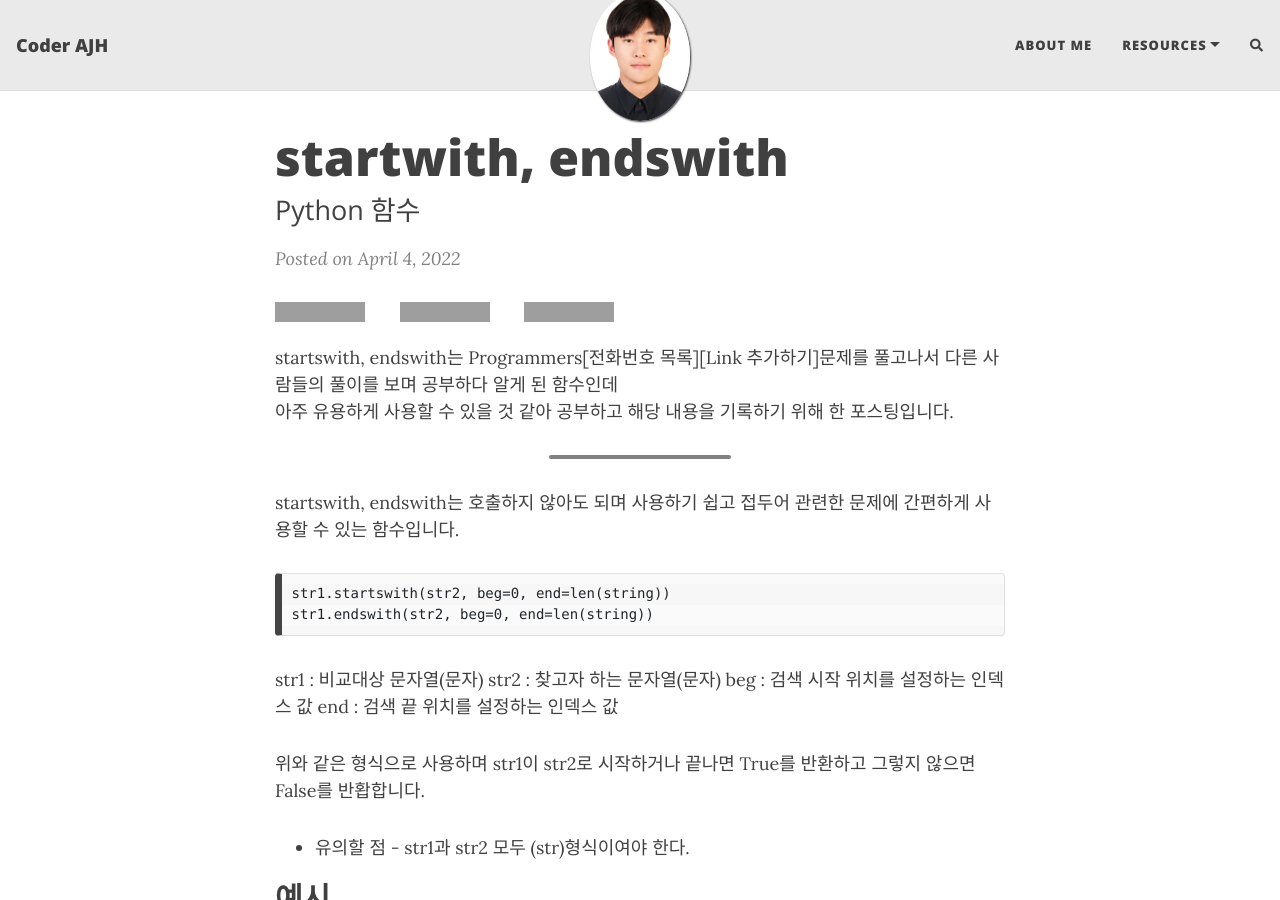
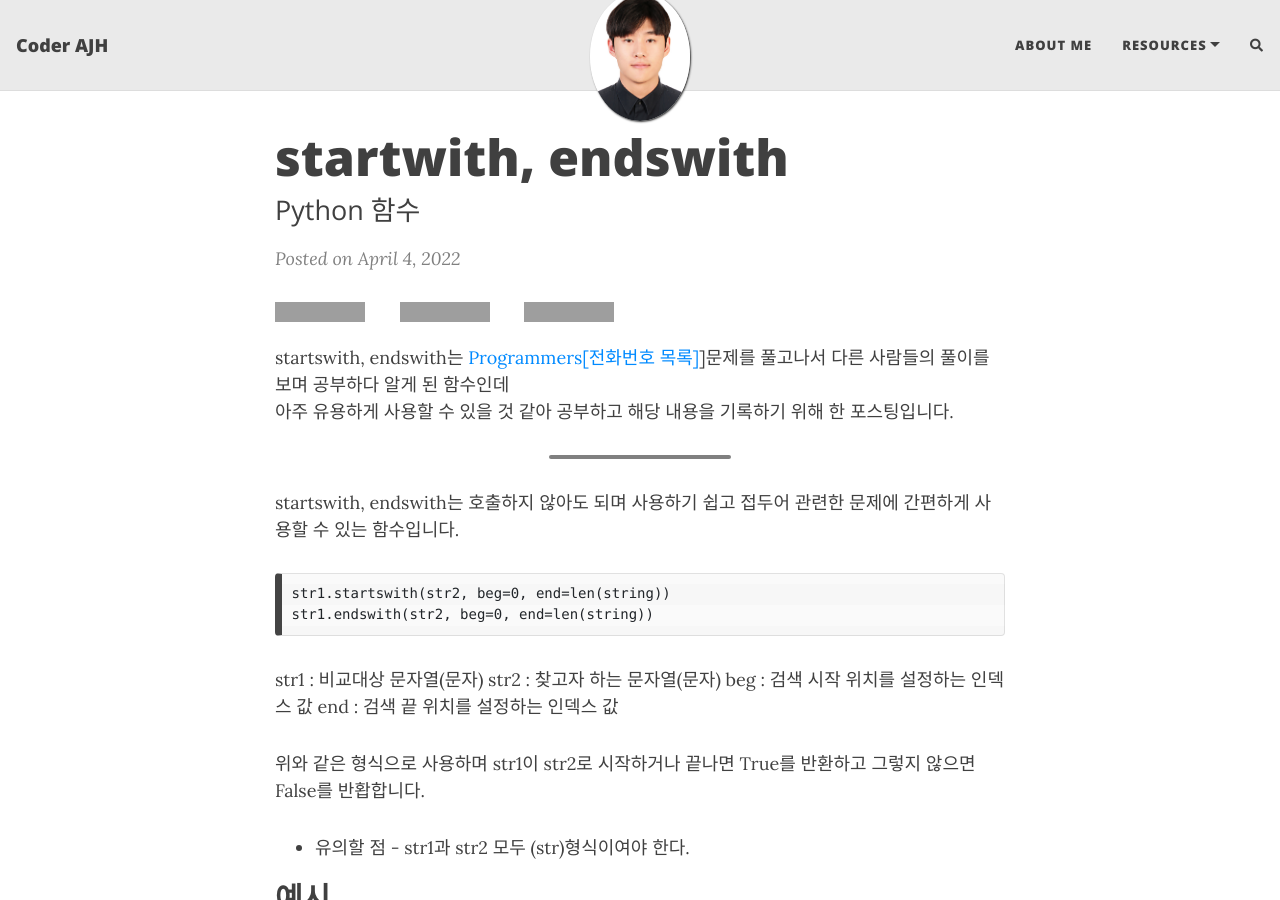
Before and after one commit to junhong625/junhong625.github.io, a Jekyll site: the page built from _posts/2022-04-04-startswith-endswith.md, in a window 1280 px wide and 900 px high, cut to the strip 0-900 px from the top of the window. Built offline with Jekyll 4.4.1, drawn with Linux system fonts in a browser that asks for light colours; nearby versions of some CDN libraries; comment, search, counter and statistics services are not loaded; some of the changed lines change nothing that is shown; grey boxes are pictures that could not be loaded.

Commit message:
Update 2022-04-04-startswith-endswith.md

```diff
--- a/_posts/2022-04-04-startswith-endswith.md
+++ b/_posts/2022-04-04-startswith-endswith.md
@@ -7,7 +7,7 @@ gh-badge: [star, fork, follow]
 tags : [Python]
 comments: true
 ---
-startswith, endswith는 Programmers[전화번호 목록][Link 추가하기]문제를 풀고나서 다른 사람들의 풀이를 보며 공부하다 알게 된 함수인데
+startswith, endswith는 [Programmers[전화번호 목록]](https://junhong625.github.io/2022-04-04-Programmers-%EC%A0%84%ED%99%94%EB%B2%88%ED%98%B8%EB%AA%A9%EB%A1%9D/)]문제를 풀고나서 다른 사람들의 풀이를 보며 공부하다 알게 된 함수인데
 아주 유용하게 사용할 수 있을 것 같아 공부하고 해당 내용을 기록하기 위해 한 포스팅입니다.
 
 * * *
```
